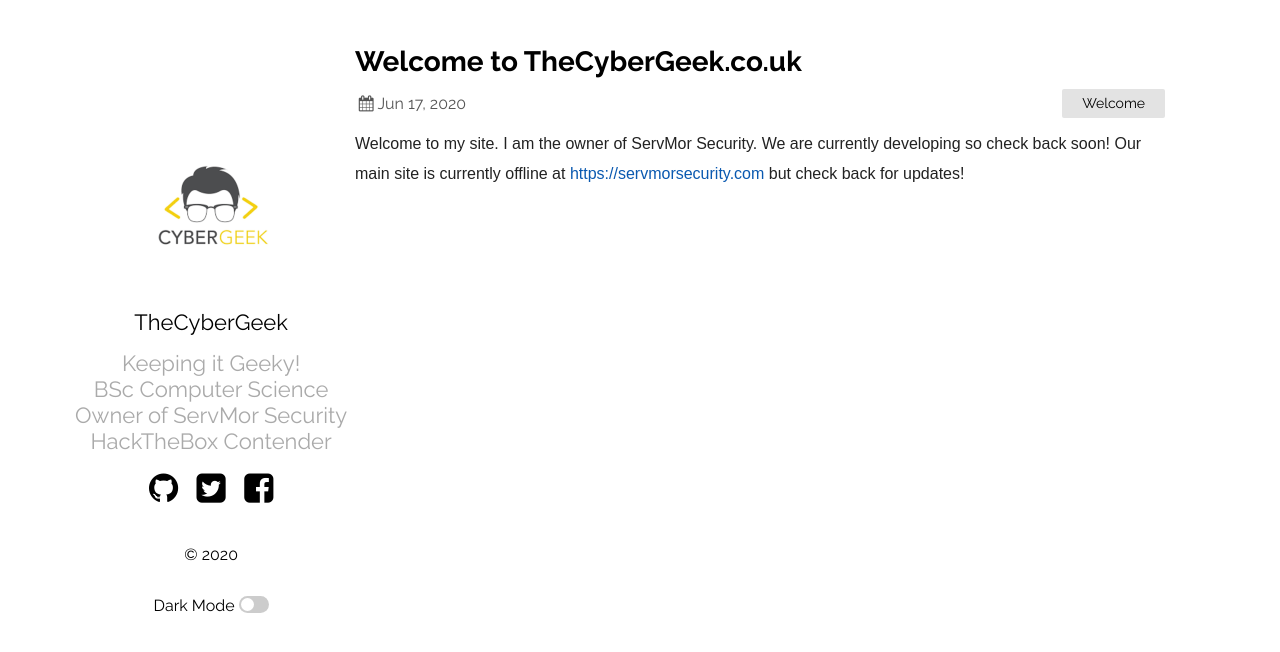
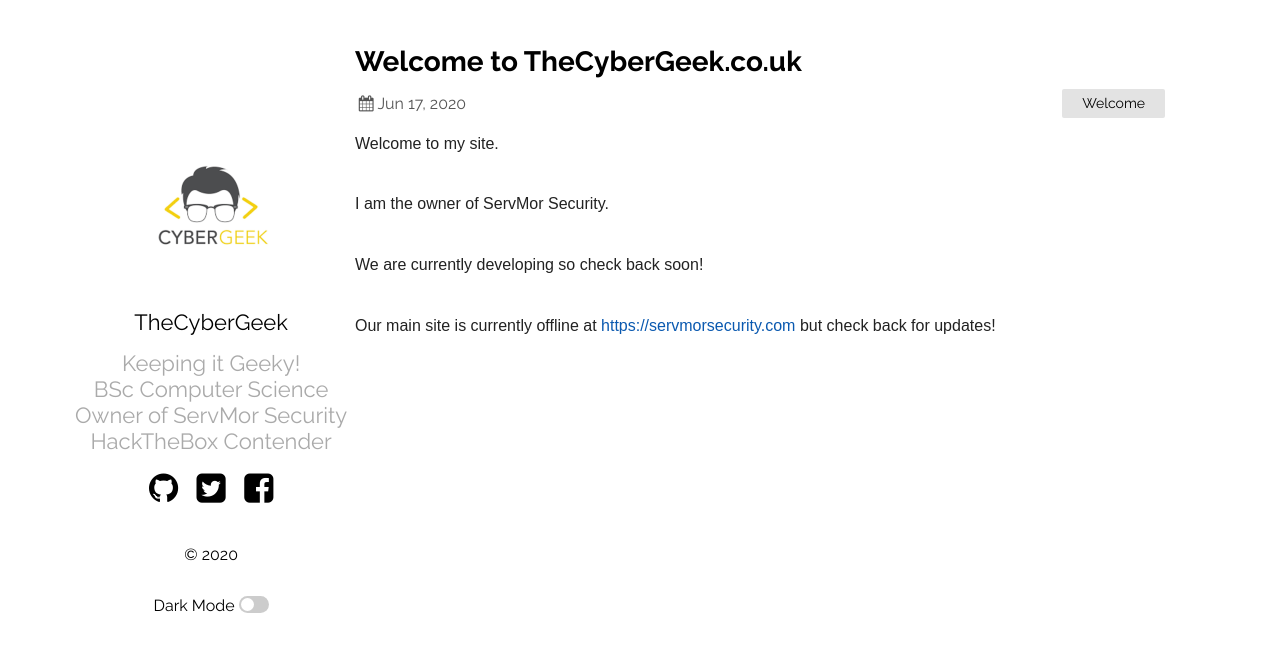
Before and after one commit to TheCyberGeek/TheCyberGeek.github.io, a Jekyll site: the page built from _posts/2020-06-17-welcome.markdown, in a window 1280 px wide. Shown: the top 652 px of the page. Built offline with Jekyll 4.4.1, drawn with Linux system fonts in a browser that asks for light colours.

Commit message:
Update 2020-06-17-welcome.markdown

```diff
--- a/_posts/2020-06-17-welcome.markdown
+++ b/_posts/2020-06-17-welcome.markdown
@@ -4,9 +4,9 @@
 date:   2020-06-17 21:03:36 +0530
 categories: Welcome
 ---
-<p style="font-family:arial;">Welcome to my site.
+<p style="font-family:arial;">Welcome to my site.<br><br>
 
-I am the owner of ServMor Security.
-We are currently developing so check back soon!
+I am the owner of ServMor Security. <br><br>
+We are currently developing so check back soon!<br><br>
 
 Our main site is currently offline at <a href="https://servmorsecurity.com">https://servmorsecurity.com</a> but check back for updates!</p>
```
